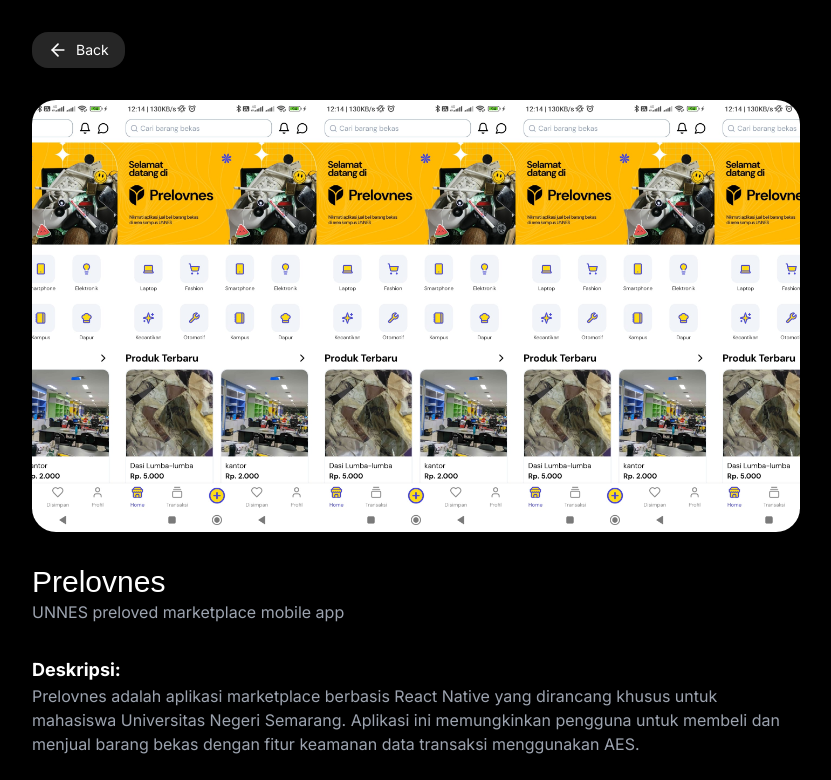
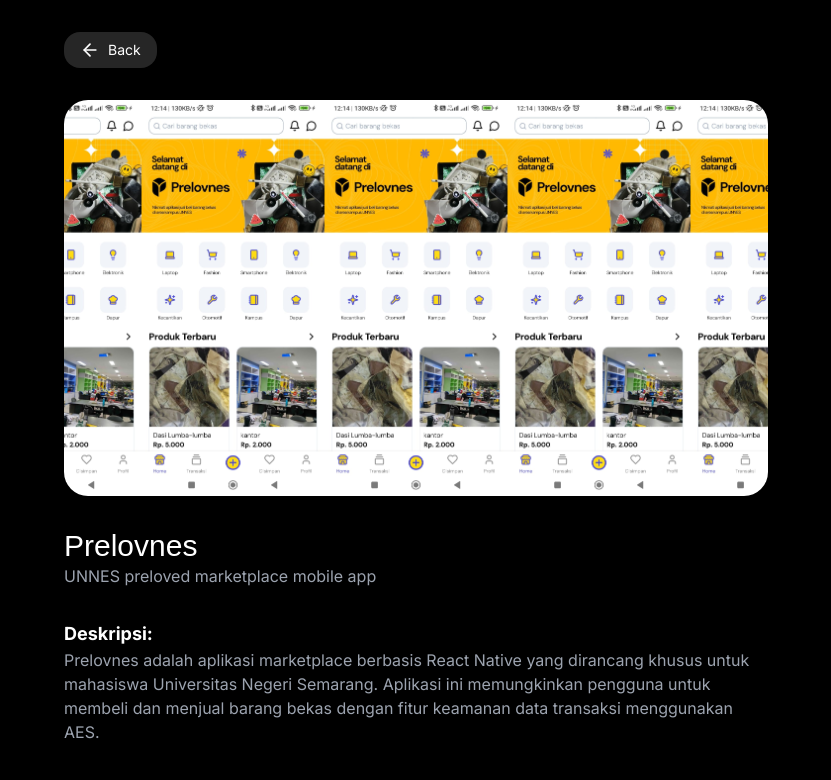
Before and after one commit to furqonStudio/furqon-studio-portfolio-2024, a Next.js app: page /projects/1 in a window 1280 px wide. Shown: the top 780 px of the page, without its empty margins (224-1055 px from the left). Built offline with nearby package versions, Linux system fonts and the light colour scheme; a web font is replaced by a local one.

Commit message:
fix: education & experiences layout

```diff
--- a/src/app/projects/[id]/page.tsx
+++ b/src/app/projects/[id]/page.tsx
@@ -12,6 +12,8 @@
   SiTailwindcss,
   SiWordpress,
 } from 'react-icons/si'
+import { motion, useInView } from 'motion/react'
+import { useRef } from 'react'
 
 const iconMap: Record<string, JSX.Element> = {
   'React Native': <SiReact className="text-4xl lg:text-5xl p-1" />,
@@ -28,8 +30,10 @@
 
 const ProjectsDetailPage = ({ params }: { params: { id: string } }) => {
   const { id } = params
+  const project = projects.find((proj) => proj.id === Number(id))
 
-  const project = projects.find((proj) => proj.id === Number(id))
+  const ref = useRef(null)
+  const isInView = useInView(ref, { once: true }) // Track visibility of the main container
 
   if (!project) {
     return (
@@ -41,8 +45,13 @@
   }
 
   return (
-    <div className="p-8">
-      <div className="max-w-3xl m-auto text-white">
+    <motion.div
+      ref={ref}
+      initial={{ opacity: 0, y: 20 }}
+      animate={isInView ? { opacity: 1, y: 0 } : { opacity: 0, y: 20 }} // Animate when in view
+      transition={{ duration: 0.5 }}
+      className="max-w-3xl m-auto text-white p-8"
+    >
       <Link
         href={'/'}
         className="flex text-white bg-neutral-800 w-fit px-4 py-2 rounded-2xl font-inter hover:cursor-pointer group overflow-hidden"
@@ -52,7 +61,12 @@
           <p className="text-xs md:text-sm font-inter">Back</p>
         </div>
       </Link>
-        <div
+
+      <motion.div
+        ref={ref}
+        initial={{ opacity: 0, y: 20 }} // Initial state
+        animate={isInView ? { opacity: 1, y: 0 } : { opacity: 0, y: 20 }} // Animate when in view
+        transition={{ duration: 0.5 }} // Transition duration
         className={`w-full aspect-[16/9] rounded-3xl my-8 ${project.bgColor}`}
         style={{
           backgroundImage: `url(${project.imageUrl})`,
@@ -61,11 +75,9 @@
         }}
       />
 
-        <div className=" md:sticky md:top-16 space-y-8 h-fit">
+      <div className="md:sticky md:top-16 space-y-8 h-fit">
         <div>
-            <h1 className="text-2xl font-gasoek lg:text-3xl">
-              {project.title}
-            </h1>
+          <h1 className="text-2xl font-gasoek lg:text-3xl">{project.title}</h1>
           <p className="text-sm lg:text-base text-justify font-inter text-gray-400 text-secondary">
             {project.description}
           </p>
@@ -74,9 +86,7 @@
         {project.details && (
           <>
             <div>
-                <p className="mt-4 font-bold font-inter lg:text-lg">
-                  Deskripsi:
-                </p>
+              <p className="mt-4 font-bold font-inter lg:text-lg">Deskripsi:</p>
               <p className="text-sm lg:text-base text-gray-400 font-inter">
                 {project.details.introduction}
               </p>
@@ -85,9 +95,7 @@
             {project.details.features &&
               project.details.features.length > 0 && (
                 <div>
-                    <p className="mt-4 font-bold font-inter lg:text-lg">
-                      Fitur:
-                    </p>
+                  <p className="mt-4 font-bold font-inter lg:text-lg">Fitur:</p>
                   <ul className="list-disc list-inside text-sm lg:text-base text-gray-400 font-inter">
                     {project.details.features.map((feature, index) => (
                       <li key={index}>{feature}</li>
@@ -97,9 +105,7 @@
               )}
 
             <div>
-                <p className="mt-4 font-bold font-inter lg:text-lg">
-                  Teknologi:
-                </p>
+              <p className="mt-4 font-bold font-inter lg:text-lg">Teknologi:</p>
               <div className="flex gap-4 text-gray-400">
                 {project.details.technologies.map((tech, index) => (
                   <div key={index} className="flex flex-col items-center">
@@ -116,8 +122,7 @@
           </>
         )}
       </div>
-      </div>
-    </div>
+    </motion.div>
   )
 }
 
--- a/src/components/section/EducationAndExperiencesSection.tsx
+++ b/src/components/section/EducationAndExperiencesSection.tsx
@@ -39,15 +39,26 @@
         EDUCATION & EXPERIENCES
       </motion.h2>
       <div className="grid md:grid-cols-2 gap-8">
+        {/* Combined Education and Certifications */}
+        <motion.div
+          initial={{ opacity: 0, y: 20 }}
+          animate={
+            educationInView || certificationInView
+              ? { opacity: 1, y: 0 }
+              : { opacity: 0, y: 20 }
+          }
+          transition={{ duration: 0.6 }}
+        >
+          {/* Education Section */}
           <motion.div
             ref={educationRef}
             initial={{ opacity: 0, y: 20 }}
             animate={
               educationInView ? { opacity: 1, y: 0 } : { opacity: 0, y: 20 }
             }
-          transition={{ duration: 0.6, delay: 1 }}
+            transition={{ duration: 0.6, delay: 0 }} // No delay for Education
           >
-          <div className="flex flex-row items-center justify-center gap-2 lg:justify-start mb-4">
+            <div className="flex flex-row items-center justify-center gap-2 lg:justify-start">
               <Image
                 src={'/assets/icons/education.png'}
                 alt="education"
@@ -62,15 +73,16 @@
             <Timelines timelines={educationTimelines} />
           </motion.div>
 
+          {/* Certifications Section with delayed animation */}
           <motion.div
             ref={certificationRef}
             initial={{ opacity: 0, y: 20 }}
             animate={
               certificationInView ? { opacity: 1, y: 0 } : { opacity: 0, y: 20 }
             }
-          transition={{ duration: 0.6, delay: 1 }}
+            transition={{ duration: 0.6, delay: 0.5 }} // Delay for Certifications
           >
-          <div className="flex flex-row items-center justify-center gap-2 lg:justify-start mb-4">
+            <div className="flex flex-row items-center justify-center gap-2 lg:justify-start md:mt-6">
               <Image
                 src={'/assets/icons/certificate.png'}
                 alt="certification"
@@ -84,16 +96,18 @@
             </div>
             <Timelines timelines={certificationTimelines} />
           </motion.div>
+        </motion.div>
 
+        {/* Experience Section */}
         <motion.div
           ref={experienceRef}
           initial={{ opacity: 0, y: 20 }}
           animate={
             experienceInView ? { opacity: 1, y: 0 } : { opacity: 0, y: 20 }
           }
-          transition={{ duration: 0.6, delay: 1 }}
+          transition={{ duration: 0.6, delay: 1 }} // Adjust delay as needed
         >
-          <div className="flex flex-row items-center justify-center gap-2 lg:justify-start mb-4">
+          <div className="flex flex-row items-center justify-center gap-2 lg:justify-start">
             <Image
               src={'/assets/icons/work.png'}
               alt="experience"
--- a/src/components/section/ProjectsSection.tsx
+++ b/src/components/section/ProjectsSection.tsx
@@ -5,7 +5,7 @@
 
 export const ProjectSection = ({ id }: { id: string }) => {
   const [visibleCount, setVisibleCount] = useState(3)
-  const [isMdScreen, setIsMdScreen] = useState(window.innerWidth >= 768)
+  const [isMdScreen, setIsMdScreen] = useState(false) // Default to false
 
   const ref = useRef(null)
   const buttonRef = useRef(null)
@@ -16,6 +16,9 @@
     const handleResize = () => {
       setIsMdScreen(window.innerWidth >= 768)
     }
+
+    // Run once to set initial value on the client side
+    handleResize()
 
     window.addEventListener('resize', handleResize)
     return () => {
--- a/src/data/data.js
+++ b/src/data/data.js
@@ -24,7 +24,7 @@
     id: 2,
     imageUrl: '/assets/projects/xballacc.png',
     title: 'Xballacc',
-    description: 'Website toko online aksesoris HP Kaliwungu Kendal',
+    description: 'Website toko online aksesoris HP',
     bgColor: 'bg-green-500',
     className: '',
     imageClassName:
```
Lines whose indentation alone changed are shown as unchanged.
